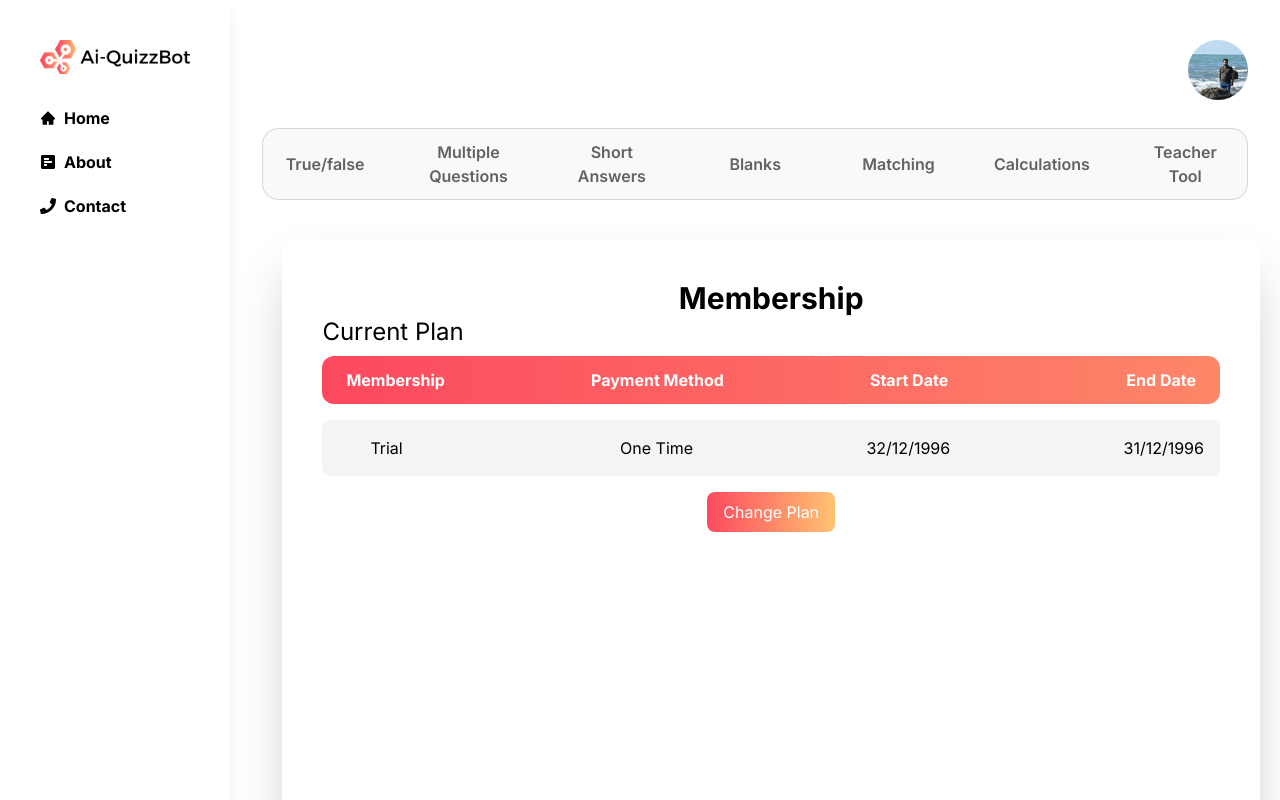
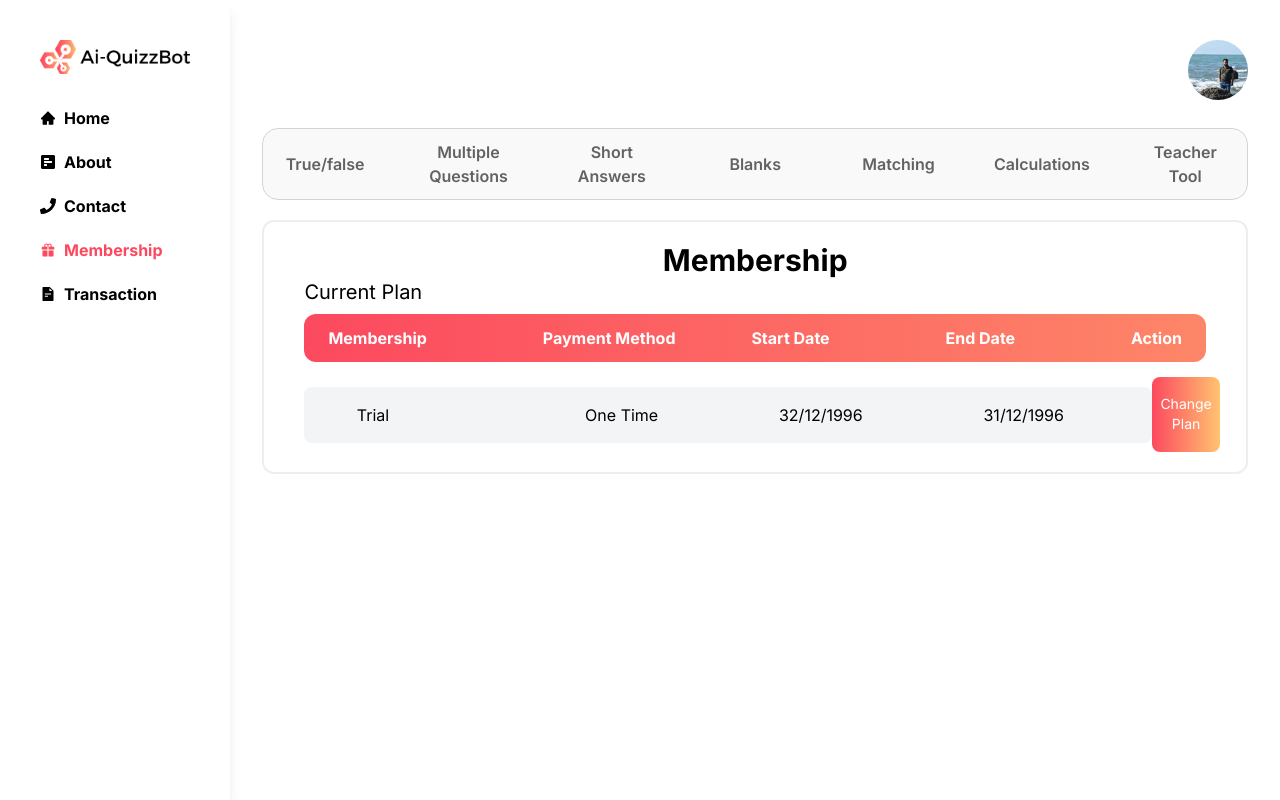
Before and after one commit to Md-Pervez-Hossain/quizzbot-ai, a Next.js app in the folder client/: page /membership in a window 1280 px wide. Shown: the top 800 px of the page. Built offline with nearby package versions, Linux system fonts and the light colour scheme; no server answers.

Commit message:
Membership and Transaction Compomnent set to sidebar Link

```diff
--- a/client/src/components/MemberShip.jsx
+++ b/client/src/components/MemberShip.jsx
@@ -1,12 +1,12 @@
 const MemberShip = () => {
   return (
-    <section className="min-h-screen shadow-2xl bg-white rounded-lg mx-5">
+    <section className="border-2 border-[#EEE] rounded-xl mr-8 py-5 mt-5">
       {/* Membership Text */}
-      <h1 className="text-center text-3xl mt-10 pt-10 font-bold">Membership</h1>
+      <h1 className="text-center text-3xl  font-bold">Membership</h1>
 
       {/* Current Plan section */}
       <div className="px-10">
-        <h1 className="lg:text-2xl md:text-2xl text-lg text-center lg:text-left md:text-left">
+        <h1 className="lg:text-xl md:text-xl text-lg text-center lg:text-left md:text-left">
           Current Plan
         </h1>
 
@@ -14,24 +14,26 @@ const MemberShip = () => {
         <div className="bg-gradient-to-r from-[#FC495F] to-[#FFC371] bg-size-200 lg:flex md:flex hidden justify-between rounded-xl px-6 py-3 mt-2 text-white font-bold">
           <p>Membership</p>
           <p>Payment Method</p>
-          <p className="lg:mr-8 md:mr-8">Start Date</p>
+          <p className="lg:-ml-10">Start Date</p>
           <p>End Date</p>
+          <p>Action</p>
         </div>
 
+        <div className="lg:flex lg:justify-between items-center">
           {/* Current Plan Data div style */}
           <div className="bg-gray-100 rounded-lg p-4 mt-4">
             {/* Current Plan Data */}
-          <div className="lg:flex md:flex lg:justify-between md:justify-between space-y-3 lg:space-y-0 md:space-y-0">
-            <p className="lg:ml-8 md:ml-8">Trial</p>
-            <p className="lg:ml-11 md:ml-11">One Time</p>
+            <div className="lg:flex md:flex lg:justify-around md:justify-between space-y-3 lg:space-y-0 md:space-y-0 lg:w-[51rem] md:w-[26rem] overflow-hidden">
+              <p className="lg:-ml-6">Trial</p>
+              <p className="lg:ml-[4.7rem]">One Time</p>
               <p>32/12/1996</p>
-            <p>31/12/1996</p>
+              <p className="lg:mr-3">31/12/1996</p>
             </div>
           </div>
 
           {/* Change Plan button */}
-        <div className="flex justify-center mt-4">
-          <button className="rounded-lg px-4 py-2 bg-gradient-to-r from-[#FC495F] to-[#FFC371] text-white">
+
+          <button className="rounded-lg px-2 py-[1.1rem] mt-[0.90rem] bg-gradient-to-r from-[#FC495F] to-[#FFC371] text-white text-sm">
             Change Plan
           </button>
         </div>
--- a/client/src/components/Sidebar/Links.jsx
+++ b/client/src/components/Sidebar/Links.jsx
@@ -6,6 +6,7 @@ import React from "react";
 import logo from "../../../public/logo.png";
 import { AiFillHome } from "react-icons/ai";
 import { FaPhone, FaPollH } from "react-icons/fa";
+import { AiFillGift, AiFillFileText } from "react-icons/ai";
 
 const Links = () => {
   const pathname = usePathname();
@@ -30,6 +31,11 @@ const Links = () => {
       id: 4,
       name: "Membership",
       link: "/membership",
+    },
+    {
+      id: 5,
+      name: "Transaction",
+      link: "/transaction",
     },
     {
       id: 5,
@@ -86,6 +92,20 @@ const Links = () => {
               ) : (
                 <></>
               )}
+              {header.name === "Membership" ? (
+                <>
+                  <AiFillGift></AiFillGift> {header.name}
+                </>
+              ) : (
+                <></>
+              )}
+              {header.name === "Transaction" ? (
+                <>
+                  <AiFillFileText></AiFillFileText> {header.name}
+                </>
+              ) : (
+                <></>
+              )}
             </Link>
           );
         })}
--- a/client/src/components/Transaction.jsx
+++ b/client/src/components/Transaction.jsx
@@ -1,14 +1,12 @@
 const Transaction = () => {
   return (
-    <section className="min-h-screen shadow-2xl bg-white rounded-lg mx-5">
+    <section className="border-2 border-[#EEE]  rounded-xl py-5 mt-5 mr-8">
       {/* Membership Text */}
-      <h1 className="text-center text-3xl mt-10 pt-10 font-bold">
-        Transaction
-      </h1>
+      <h1 className="text-center text-3xl font-bold">Transaction</h1>
 
       {/* Current Plan section */}
       <div className="px-10 lg:mt-0 md:mt-0 mt-5">
-        <h1 className="lg:text-2xl md:text-2xl text-lg lg:text-left md:text-left text-center">
+        <h1 className="lg:text-xl md:text-xl text-lg lg:text-left md:text-left text-center">
           Current Plan
         </h1>
 
```
Lines whose indentation alone changed are shown as unchanged.
